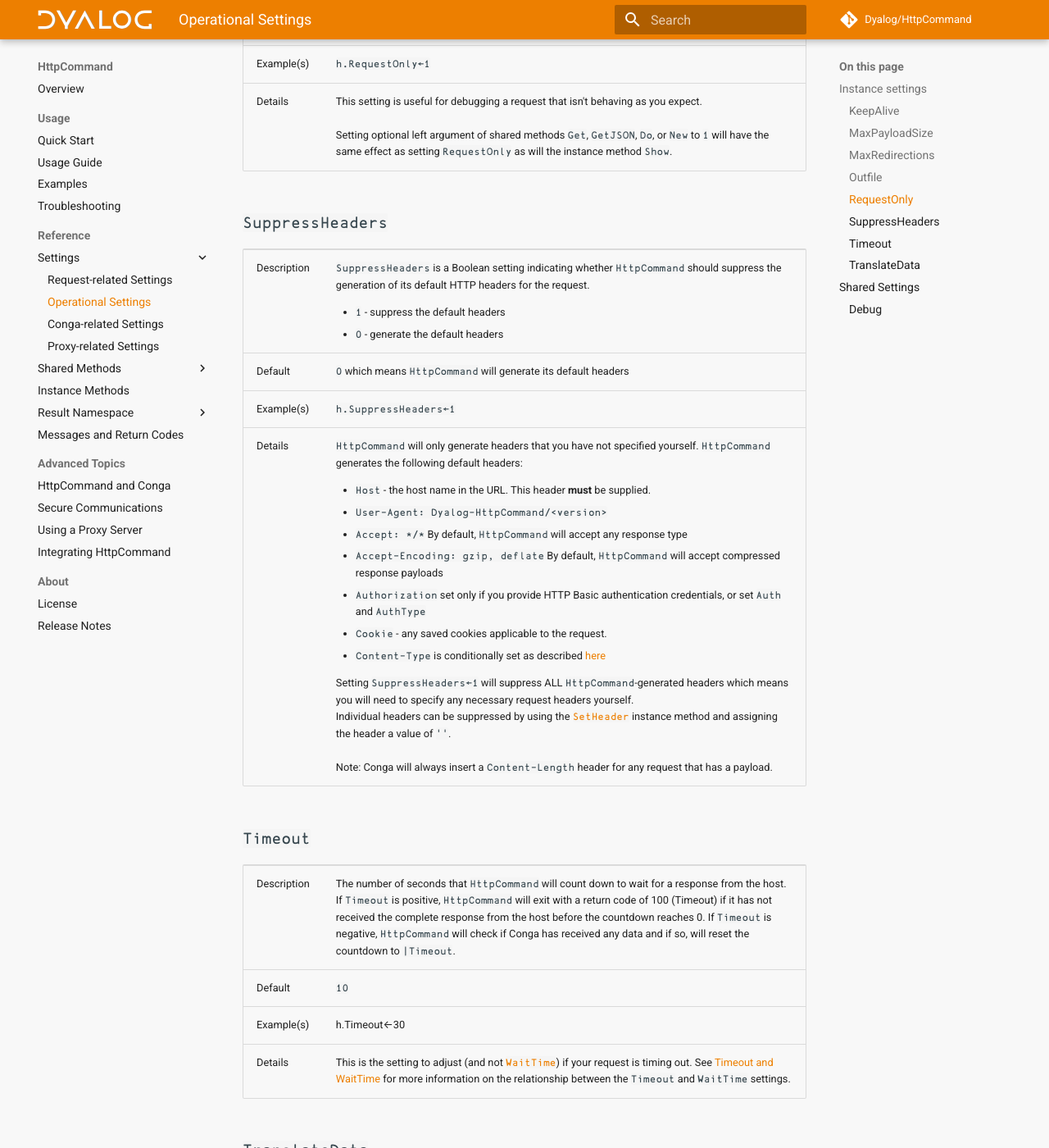
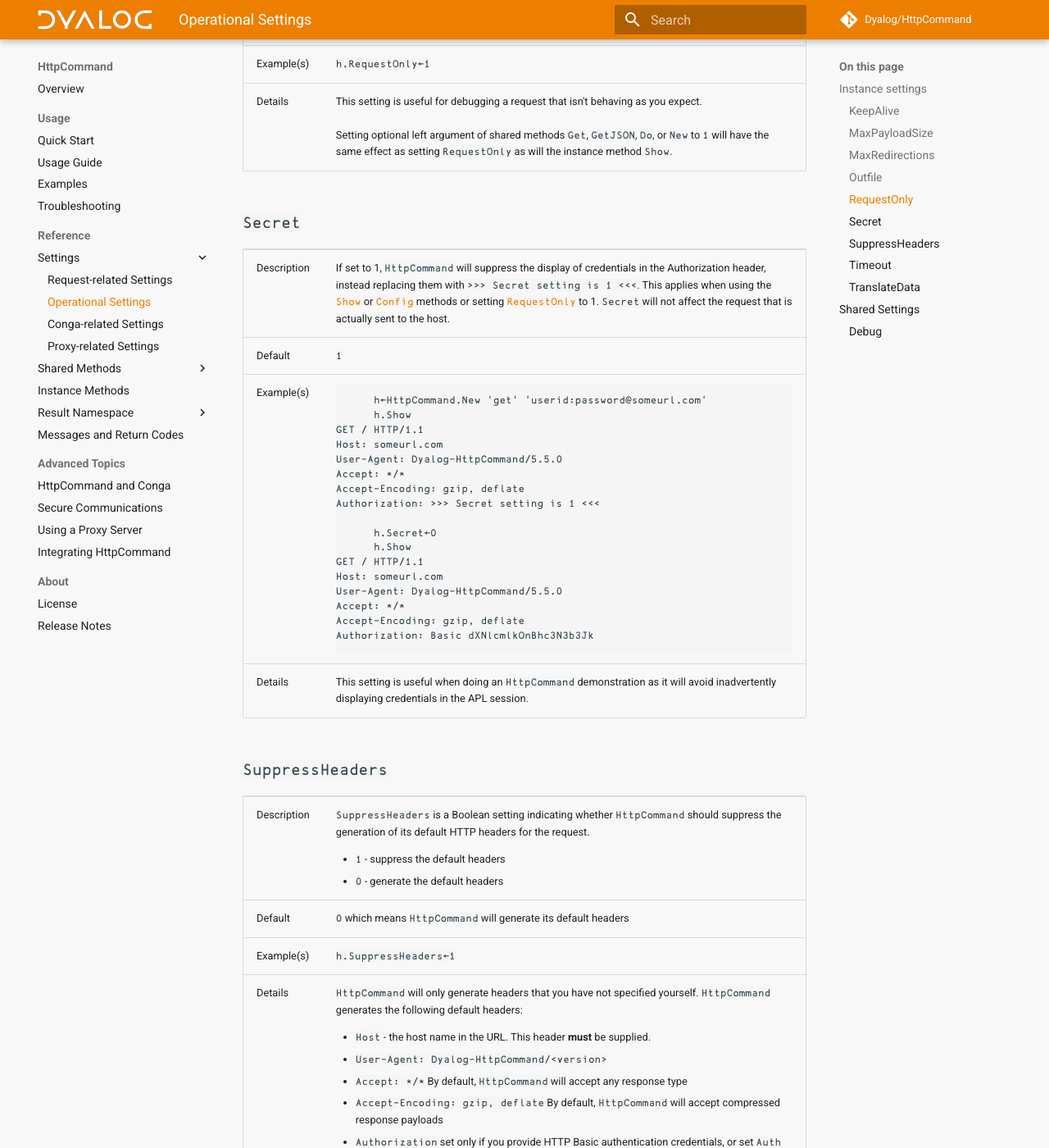
Before and after one commit to Dyalog/HttpCommand, an MkDocs documentation site: the page built from docs/operational-settings.md, in a window 1280 px wide and 1400 px high, scrolled down 2530 px. Shown: the whole window at 82% size. Built offline with MkDocs 1.6.1 and Material for MkDocs 9.7.7, drawn with Linux system fonts in a browser that asks for light colours; comment, search, counter and statistics services are not loaded.

Commit message:
Security enhancements (#47)
* Add environment variable support and Secret setting

* Make Config method respect Secret setting

* Fix typo and add clarification to operational-settings.md

* Update release-notes.md

```diff
--- a/docs/operational-settings.md
+++ b/docs/operational-settings.md
@@ -76,6 +76,35 @@ If a folder is specified, the file name will be the same as the resource specifi
 <tr><td>Details</td>
 <td>This setting is useful for debugging a request that isn't behaving as you expect.<br/><br/>
 Setting optional left argument of shared methods <code>Get</code>, <code>GetJSON</code>, <code>Do</code>, or <code>New</code> to <code>1</code> will have the same effect as setting <code>RequestOnly</code> as will the instance method <code>Show</code>.</td></tr></table>
+
+### `Secret`
+<table><tr>
+<td>Description</td>
+<td>If set to 1, <code>HttpCommand</code> will suppress the display of credentials in the Authorization header, instead replacing them with <code>&gt;&gt;&gt; Secret setting is 1 &lt;&lt;&lt;</code>. This applies when using the <a href="./instance-methods.md#show"><code>Show</code></a> or <a href="./instance-methods.md#config"><code>Config</code></a> methods or setting <a href="#requestonly"><code>RequestOnly</code></a> to 1. <code>Secret</code> will not affect the request that is actually sent to the host.</td></tr>
+<tr><td>Default</td>
+<td><code>1</code></td></tr>
+<tr><td>Example(s)</td>
+<td>
+<pre><code>      h←HttpCommand.New 'get' 'userid:password@someurl.com'
+      h.Show
+GET / HTTP/1.1
+Host: someurl.com
+User-Agent: Dyalog-HttpCommand/5.5.0
+Accept: */*
+Accept-Encoding: gzip, deflate
+Authorization: >>> Secret setting is 1 <<<
+
+      h.Secret←0
+      h.Show
+GET / HTTP/1.1
+Host: someurl.com
+User-Agent: Dyalog-HttpCommand/5.5.0
+Accept: */*
+Accept-Encoding: gzip, deflate
+Authorization: Basic dXNlcmlkOnBhc3N3b3Jk
+</code></pre></td></tr>
+<tr><td>Details</td>
+<td>This setting is useful when doing an <code>HttpCommand</code> demonstration as it will avoid inadvertently displaying credentials in the APL session.</td></tr></table>
 
 ### `SuppressHeaders`
 <table><tr>
```
Also changed, not shown: docs/instance-methods.md (+13 -2 lines), docs/release-notes.md (+3 -0 lines), docs/request-settings.md (+3 -1 lines), 1 other file.
